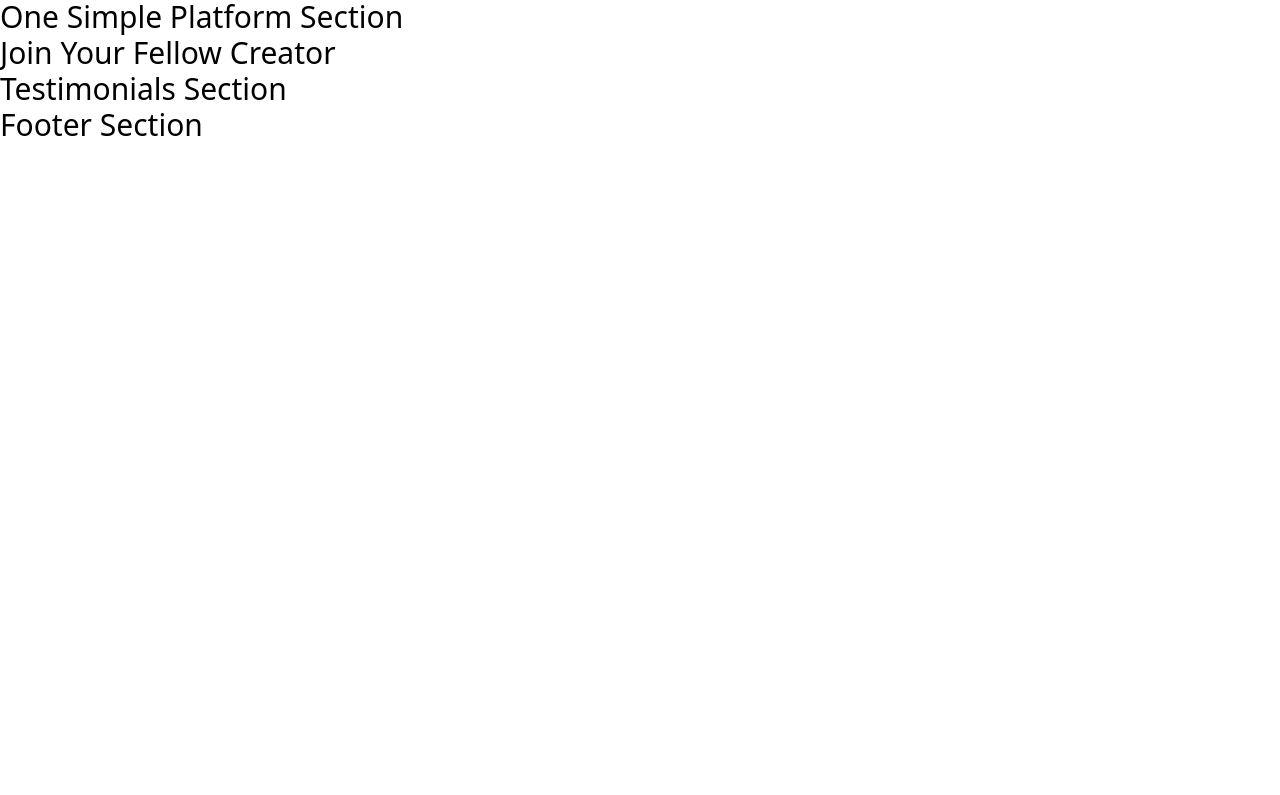
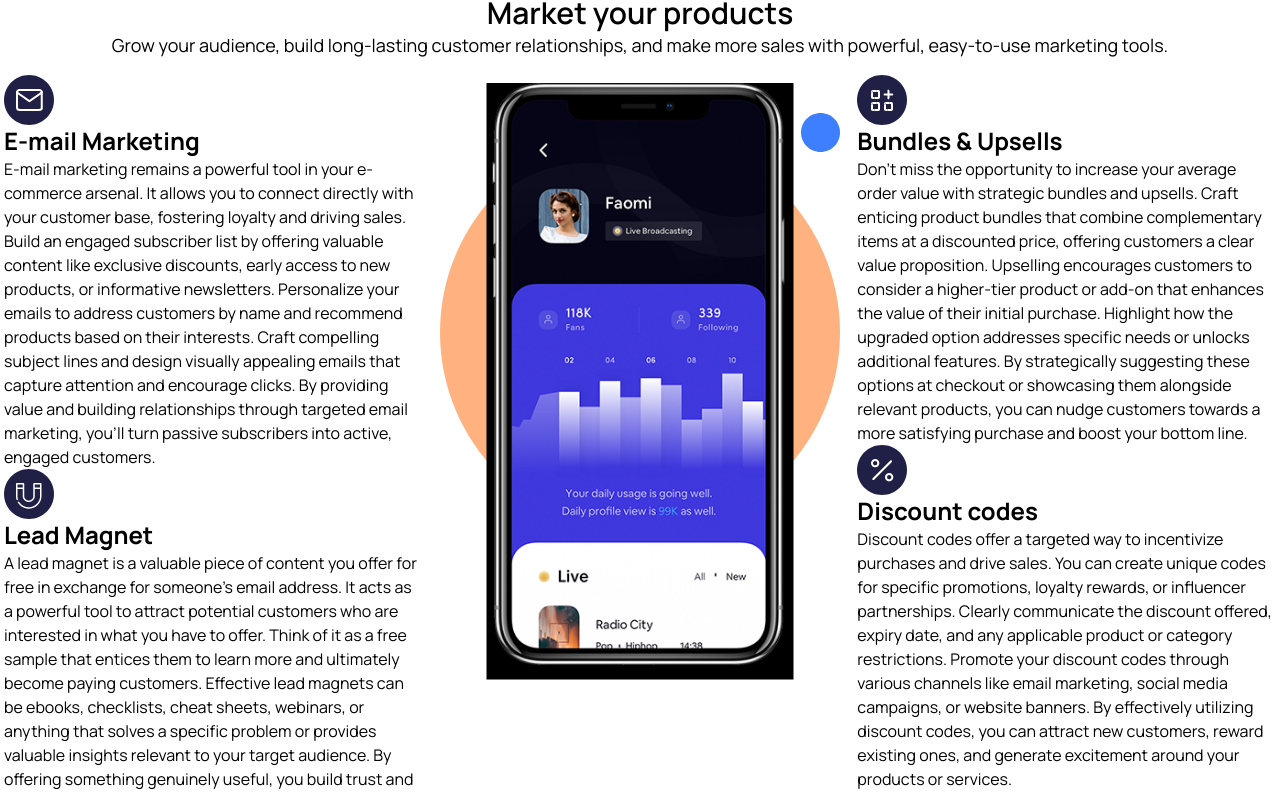
Before and after one commit to shakiltha/mobile-app-download-landing_page, a React (Vite) app: page / in a window 1280 px wide. Shown: the part 2238-3033 px from the top of the page. Before the commit the page ends 2383 px from the top, so only its background shows below. Built offline with nearby package versions, Linux system fonts and the light colour scheme.

Commit message:
MarketYourProdcut section for all screen complete

```diff
--- a/src/components/MarketYourProducts.jsx
+++ b/src/components/MarketYourProducts.jsx
@@ -1,7 +1,97 @@
+import icon1 from "../assets/Icon-4.png";
+import icon2 from "../assets/Icon-6.png";
+import img1 from "../assets/Section Image-1.png";
+import icon3 from "../assets/Icon-5.png";
+import icon4 from "../assets/Icon-7.png";
+
 const MarketYourProducts = () => {
   return (
-    <div>
-      <h2 className="text-3xl">Market Your Products Section</h2>
+    <div className="manrope mt-6 mx-1">
+      <div className="text-center">
+        <p className="font-medium">Grow your Business</p>
+        <h4 className="font-semibold text-2xl lg:text-3xl">
+          Market your products
+        </h4>
+        <p className="font-normal lg:text-lg">
+          Grow your audience, build long-lasting customer relationships, and
+          make more sales with powerful, easy-to-use marketing tools.
+        </p>
+      </div>
+      <div className="xl:flex xl:gap-2 xl:my-4">
+        <div className="xl:w-1/3">
+          <div>
+            <img src={icon1} alt="" />
+            <h5 className="font-bold text-xl lg:text-2xl">E-mail Marketing</h5>
+            <p className="font-normal">
+              E-mail marketing remains a powerful tool in your e-commerce
+              arsenal. It allows you to connect directly with your customer
+              base, fostering loyalty and driving sales. Build an engaged
+              subscriber list by offering valuable content like exclusive
+              discounts, early access to new products, or informative
+              newsletters. Personalize your emails to address customers by name
+              and recommend products based on their interests. Craft compelling
+              subject lines and design visually appealing emails that capture
+              attention and encourage clicks. By providing value and building
+              relationships through targeted email marketing, you'll turn
+              passive subscribers into active, engaged customers.{" "}
+            </p>
+          </div>
+          <div>
+            <img src={icon2} alt="" />
+            <h5 className="font-bold text-xl lg:text-2xl">Lead Magnet</h5>
+            <p className="font-normal">
+              A lead magnet is a valuable piece of content you offer for free in
+              exchange for someone's email address. It acts as a powerful tool
+              to attract potential customers who are interested in what you have
+              to offer. Think of it as a free sample that entices them to learn
+              more and ultimately become paying customers. Effective lead
+              magnets can be ebooks, checklists, cheat sheets, webinars, or
+              anything that solves a specific problem or provides valuable
+              insights relevant to your target audience. By offering something
+              genuinely useful, you build trust and establish yourself as an
+              authority in your field, making them more likely to turn to you
+              when they're ready to buy.
+            </p>
+          </div>
+        </div>
+        <div className="my-2 xl:w-1/3">
+          <img src={img1} className="mx-auto" alt="" />
+        </div>
+        <div className="xl:w-1/3">
+          <div>
+            <img src={icon3} alt="" />
+            <h5 className="font-bold text-xl lg:text-2xl">Bundles & Upsells</h5>
+            <p className="font-normal">
+              Don't miss the opportunity to increase your average order value
+              with strategic bundles and upsells. Craft enticing product bundles
+              that combine complementary items at a discounted price, offering
+              customers a clear value proposition. Upselling encourages
+              customers to consider a higher-tier product or add-on that
+              enhances the value of their initial purchase. Highlight how the
+              upgraded option addresses specific needs or unlocks additional
+              features. By strategically suggesting these options at checkout or
+              showcasing them alongside relevant products, you can nudge
+              customers towards a more satisfying purchase and boost your bottom
+              line.
+            </p>
+          </div>
+          <div>
+            <img src={icon4} alt="" />
+            <h5 className="font-bold text-xl lg:text-2xl">Discount codes</h5>
+            <p className="font-normal">
+              Discount codes offer a targeted way to incentivize purchases and
+              drive sales. You can create unique codes for specific promotions,
+              loyalty rewards, or influencer partnerships. Clearly communicate
+              the discount offered, expiry date, and any applicable product or
+              category restrictions. Promote your discount codes through various
+              channels like email marketing, social media campaigns, or website
+              banners. By effectively utilizing discount codes, you can attract
+              new customers, reward existing ones, and generate excitement
+              around your products or services.
+            </p>
+          </div>
+        </div>
+      </div>
     </div>
   );
 };
```
